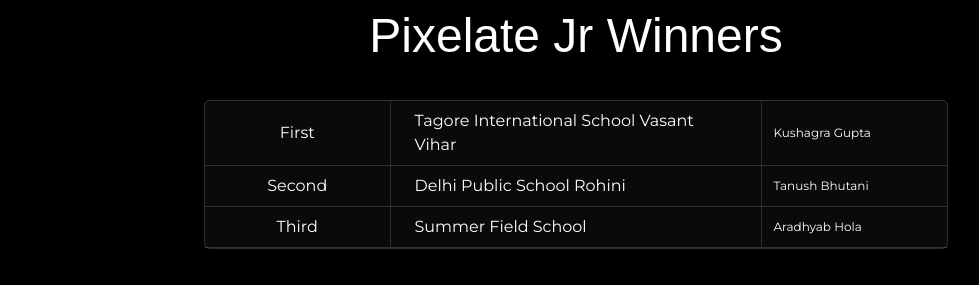
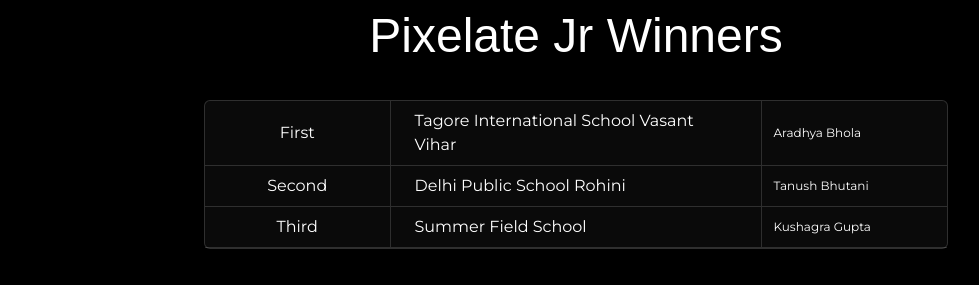
Before and after one commit to qubistt/website-2025, a Next.js app: page /events/results in a window 1280 px wide. Shown: the part 2640-2925 px from the top of the page, without its empty margins (64-1043 px from the left). Built offline with nearby package versions, Linux system fonts and the light colour scheme; a web font is replaced by a local one.

Commit message:
editing result

```diff
--- a/src/app/events/results/page.js
+++ b/src/app/events/results/page.js
@@ -234,7 +234,7 @@
                             <span>Tagore International School Vasant Vihar</span>
                         </div>
                         <div className='w-2/5 md:w-1/4 flex flex-col gap-1 justify-center'>
-                            <div className='px-3 my-1 text-xs'>Kushagra Gupta</div>
+                            <div className='px-3 my-1 text-xs'>Aradhya Bhola</div>
                         </div>
                     </div>
                     <div className='flex flex-row items-stretch border-[rgba(255,255,255,0.15)] border-b'>
@@ -256,7 +256,7 @@
                             <span>Summer Field School</span>
                         </div>
                         <div className='w-2/5 md:w-1/4 flex flex-col gap-1 justify-center'>
-                            <div className='px-3 my-1 text-xs'>Aradhyab Hola</div>
+                            <div className='px-3 my-1 text-xs'>Kushagra Gupta</div>
                         </div>
                     </div>
                 </div>
```
